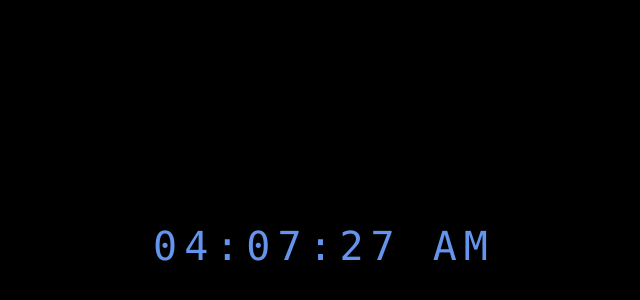
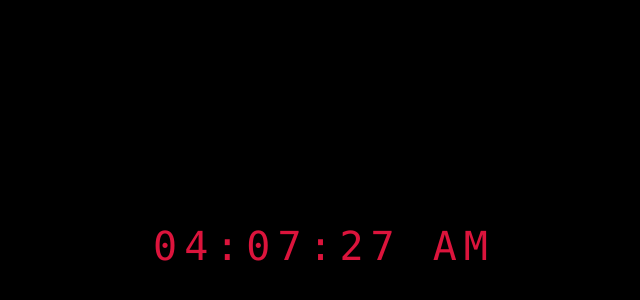
Before and after one commit to jaxenmorphis/jaxenmorphis.github.io, a plain HTML site: page index.html in a window 1280 px wide. Shown: the part 154-454 px from the top of the page, without its empty margins (316-956 px from the left). Drawn offline with Linux system fonts and the light colour scheme.

Commit message:
Update styles.css

```diff
--- a/styles.css
+++ b/styles.css
@@ -7,7 +7,7 @@ body {
     top: 50%;
     left: 50%;
     transform: translateX(-50%) translateY(-50%);
-    color: cornflowerblue;
+    color: crimson;
     font-size: 40px;
     font-family: Consolas;
     letter-spacing: 7px;
```
